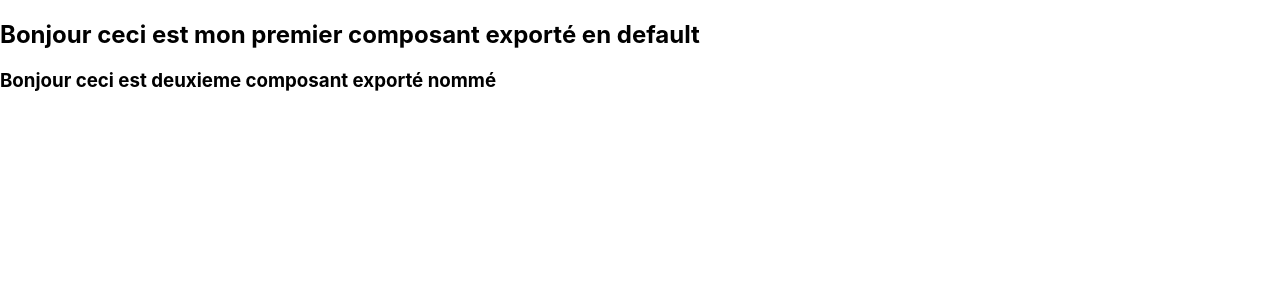
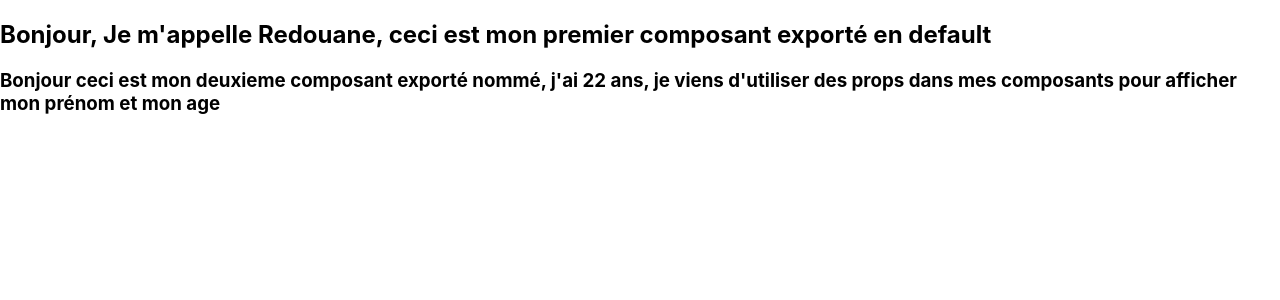
Before and after one commit to Redouane590/Start-React, a React (Create React App) app: page / in a window 1280 px wide. Shown: the top 300 px of the page. Built offline with nearby package versions, Linux system fonts and the light colour scheme.

Commit message:
Première utilisation des props

```diff
--- a/src/Hello.js
+++ b/src/Hello.js
@@ -1,9 +1,9 @@
 import React from "react";
 
-export default function Hello() {
-  return <h2>Bonjour ceci est mon premier composant exporté en default</h2>
+export default function Hello(props) {
+  return <h2>Bonjour, Je m'appelle { props.name }, ceci est mon premier composant exporté en default</h2>
 }
 
-export function Hello2() {
-  return <h3>Bonjour ceci est deuxieme composant exporté nommé </h3>
+export function Hello2({age}) {
+  return <h3>Bonjour ceci est mon deuxieme composant exporté nommé, j'ai { age } ans, je viens d'utiliser des props dans mes composants pour afficher mon prénom et mon age</h3>
 }
--- a/src/index.js
+++ b/src/index.js
@@ -10,8 +10,8 @@ const root = ReactDOM.createRoot(document.getElementById('root'));
 root.render(
   <>
 
-    <Hello />
-    <Hello2 />
+    <Hello name="Redouane"/>
+    <Hello2 age="22"/>
   </>
 );
 
```
